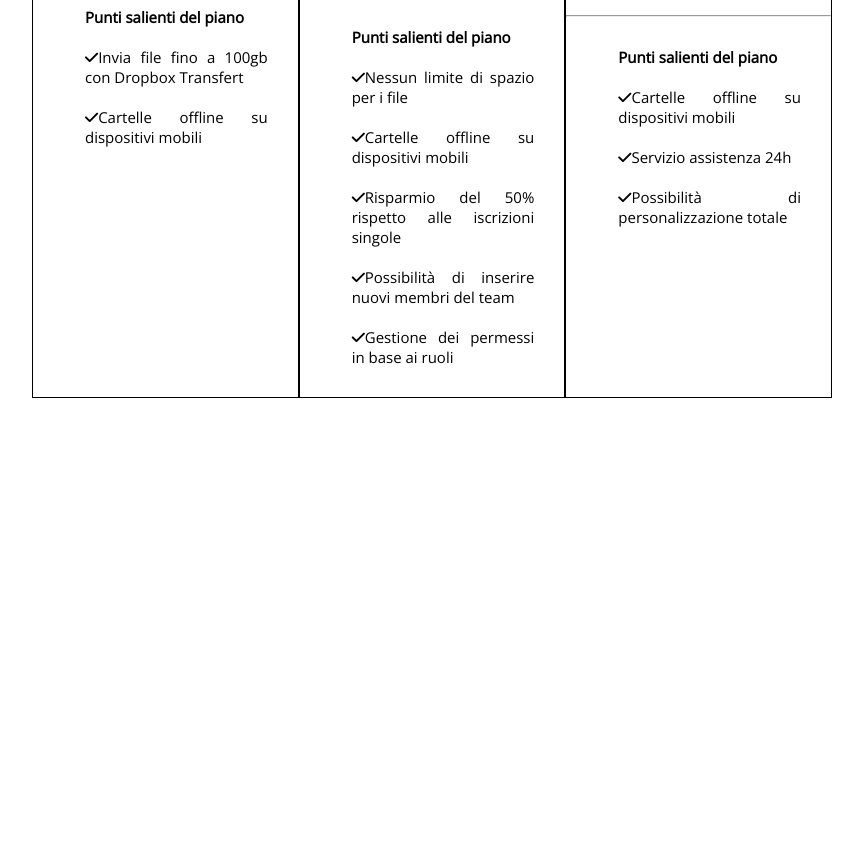
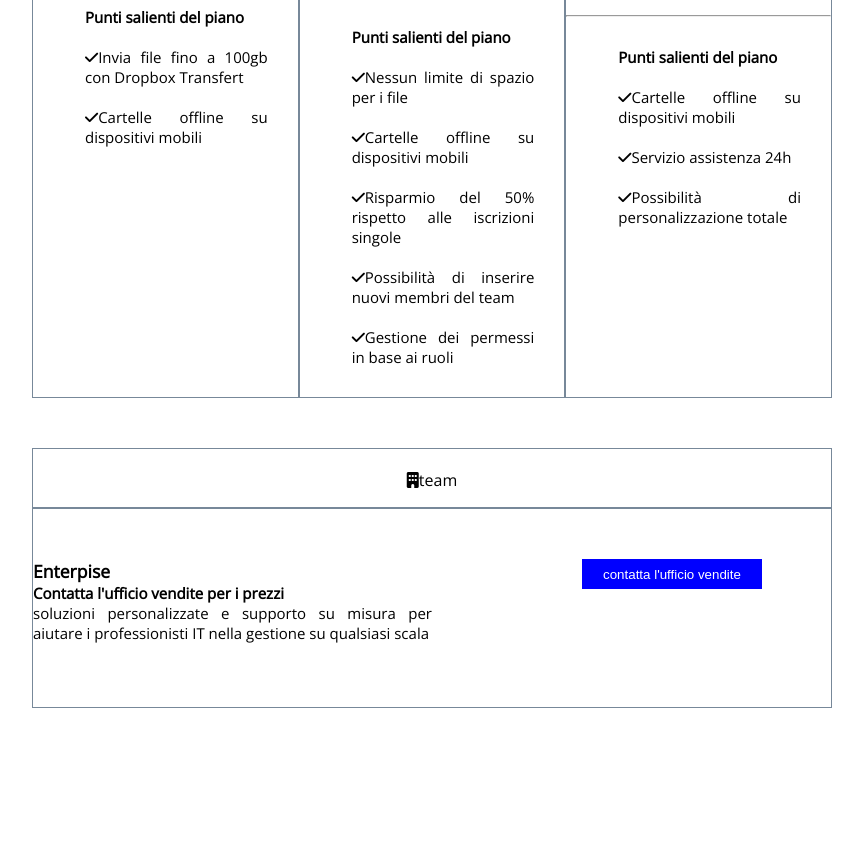
Before and after one commit to Alecpu92/htmlcss-dropbox, a plain HTML site: page index.html in a window 1280 px wide. Shown: the part 1383-2242 px from the top of the page, without its empty margins (268-1131 px from the left). Before the commit the page ends 1831 px from the top, so only its background shows below. Drawn offline with nearby package versions, Linux system fonts and the light colour scheme.

Commit message:
struttura fino a blocco enterprise

```diff
--- a/css/style.css
+++ b/css/style.css
@@ -91,7 +91,7 @@ input{
 .colonne-abbonamenti{
     width: calc(100% / 3);
     border: solid 1px;
-    border-color: black;
+    border-color: lightslategray;
     height: 100%;
     font-size: 15px;
     text-align: justify;
@@ -109,4 +109,34 @@ button{
     width: 180px;
     background-color: blue;
     color: white;
+    border: 0;
 }
+#contenitore-icon{
+    height: 60px;
+    max-width: 800px;
+    text-align: center;
+    border: solid 1px lightslategray;
+    margin-left: 300px;
+    margin-top: 50px;
+    padding: 20px;
+}
+#contenitore-enterprise{
+    max-width: 800px;
+    height: 200px;
+    background-color: white;
+    display: flex;
+    flex-direction: row;
+    margin-left: 300px;
+    justify-content: space-between;
+    border: solid 1px lightslategray;
+}
+.colonne-enterprise{
+    width: calc(100% / 2);
+    height: 300px;
+    font-size: 15px;
+    text-align: justify;
+    margin-top: 50px;
+}
+#button-enterprise{
+    margin-left: 150px;
+}
--- a/index.html
+++ b/index.html
@@ -45,7 +45,6 @@
             <p>finalmente tutti i tuoi strumenti, contenuti e collaboratori sono accessibili dallo stesso posto.Dropbox business è più di uno spazio di archiviazione sicuro: è un modo intelligente e integrato per ottimizzare il flusso di lavoro esistente</p>
             <img id="img-jumbo" src="img/jumbo.png" alt="">
         </div>
-
           </section>
 
     <!-- spiegazione piani abbonamento -->
@@ -126,6 +125,25 @@
                 </div>
             </div>
 
+            <!-- contenitore enterprise -->
+
+
+            <div id="contenitore-icon">
+                <i class="fa-solid fa-building"></i>team
+            </div>
+            <div id="contenitore-enterprise">
+                <div class="colonne-enterprise">
+                    <h3>Enterpise</h3>
+                    <p><strong>Contatta l'ufficio vendite per i prezzi</strong></p>
+                    <p>soluzioni personalizzate e supporto su misura per aiutare i professionisti IT nella gestione su qualsiasi scala</p>
+                </div>
+                <div class="colonne-enterprise">
+                    <button id="button-enterprise">contatta l'ufficio vendite</button>
+                </div>
+            </div>
+
+
+
 
           </section>
 
```
